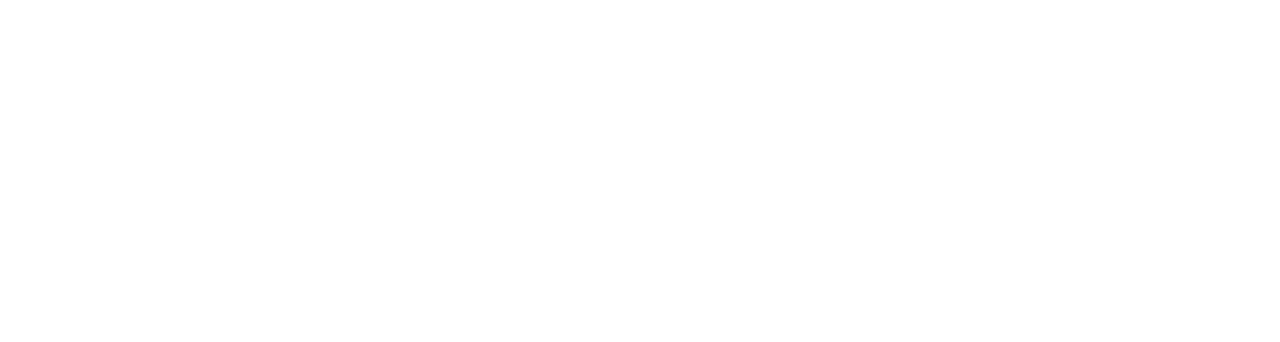
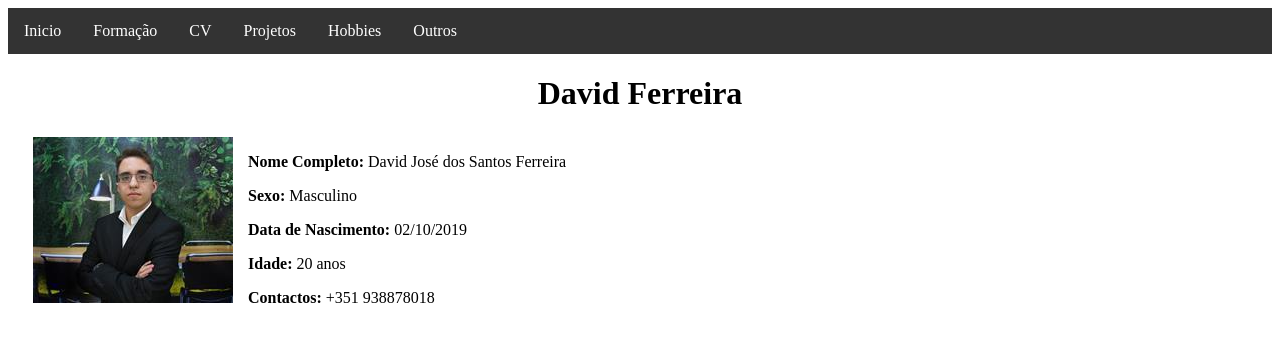
Before and after one commit to David210Ferreira/Laboratorio, a plain HTML site: page www/cv.html in a window 1280 px wide. Drawn offline with Linux system fonts and the light colour scheme.

Commit message:
developmment18_11_19

```diff
--- a/www/cv.html
+++ b/www/cv.html
@@ -1,12 +1,88 @@
 <!DOCTYPE html>
 <html lang="en">
+
 <head>
     <meta charset="UTF-8">
     <meta name="viewport" content="width=device-width, initial-scale=1.0">
     <meta http-equiv="X-UA-Compatible" content="ie=edge">
     <title>Document</title>
+    <style>
+        ul {
+            list-style-type: none;
+            margin: 0;
+            padding: 0;
+            overflow: hidden;
+            background-color: #333;
+        }
+
+        li {
+            float: left;
+        }
+
+        li a {
+            display: block;
+            color: white;
+            text-align: center;
+            padding: 14px 16px;
+            text-decoration: none;
+        }
+
+        li a:hover:not(.active) {
+            background-color: #111;
+        }
+
+        img {
+            float: left;
+        }
+
+        .informacoes {
+            margin-left: 15px;
+        }
+
+        .imagem {
+            display: flex;
+            align-items: left;
+            justify-content: left;
+            margin-top: 25px;
+            margin-left: 25px;
+        }
+
+        .introducao {
+            align-items: center;
+            justify-content: center;
+        }
+    </style>
 </head>
+
 <body>
+    <div class="main">
+        <div class="menu">
+            <ul>
+                <li><a href="index.html">Inicio</a></li>
+                <li><a href="formacao.html">Formação</a></li>
+                <li><a href="cv.html">CV</a></li>
+                <li><a href="projetos.html">Projetos</a></li>
+                <li><a href="hobbies.html">Hobbies</a></li>
+                <li><a href="outros.html">Outros</a></li>
+            </ul>
+        </div>
 
+        <div class="introducao">
+            <h1><center>David Ferreira</center></h1>
+        </div>
+
+        <div class="imagem">
+            <img src="foto.jpg" alt="Foto de perfil" width="200px" height="166px">
+
+            <div class="informacoes">
+                <p><b>Nome Completo: </b>David José dos Santos Ferreira</p>
+                <p><b>Sexo: </b>Masculino</p>
+                <p><b>Data de Nascimento: </b>02/10/2019</p>
+                <p><b>Idade: </b>20 anos</p>
+                <p><b>Contactos: </b>+351 938878018</p>
+            </div>
+        </div>
+    </div>
 </body>
+
 </html>
```
Also changed, not shown: www/cv2.html (added, +110 -0 lines), www/formacao.html (+41 -0 lines), www/hobbies.html (+41 -0 lines), www/outros.html (+41 -0 lines), www/projetos.html (+41 -0 lines).
